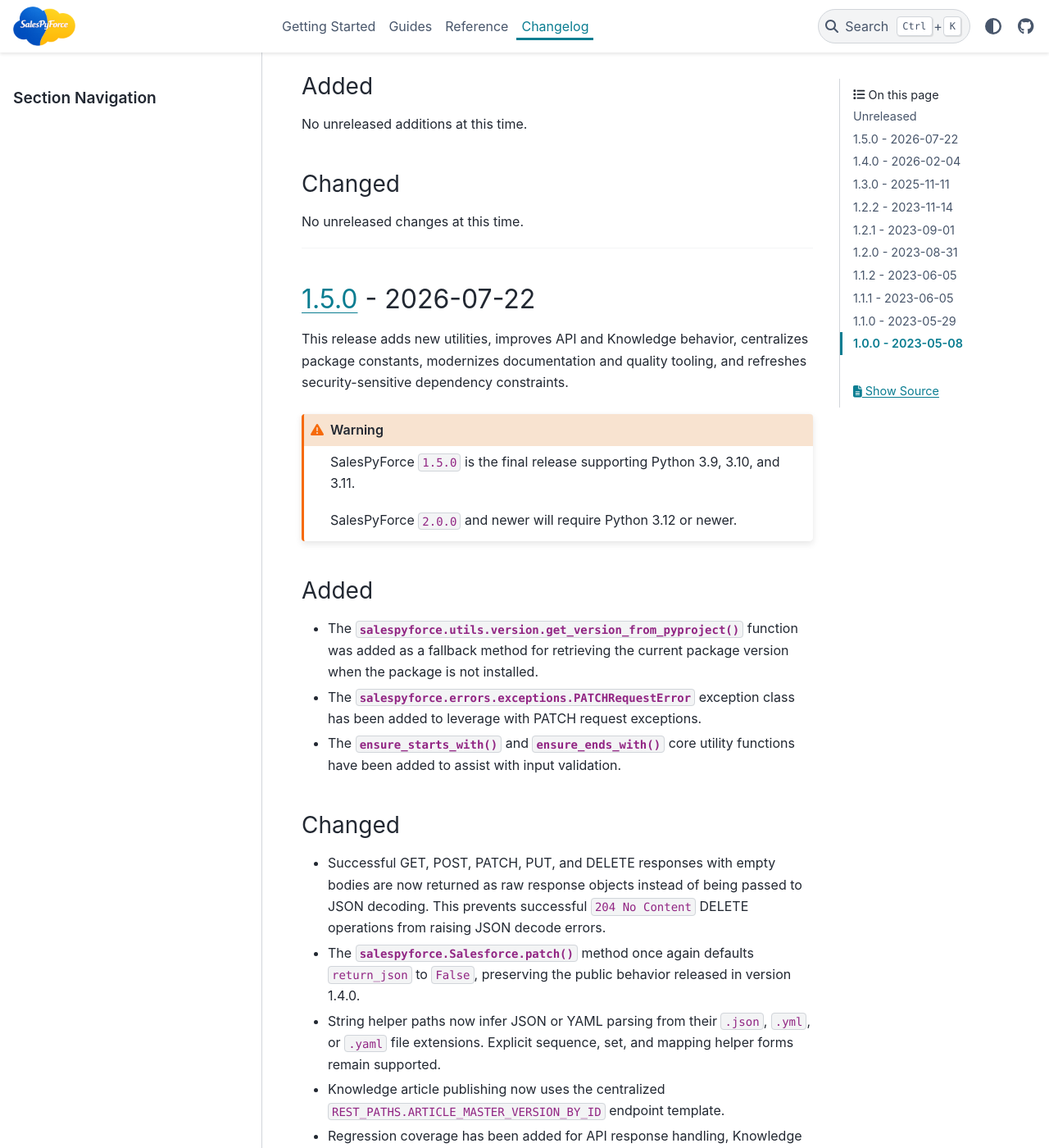
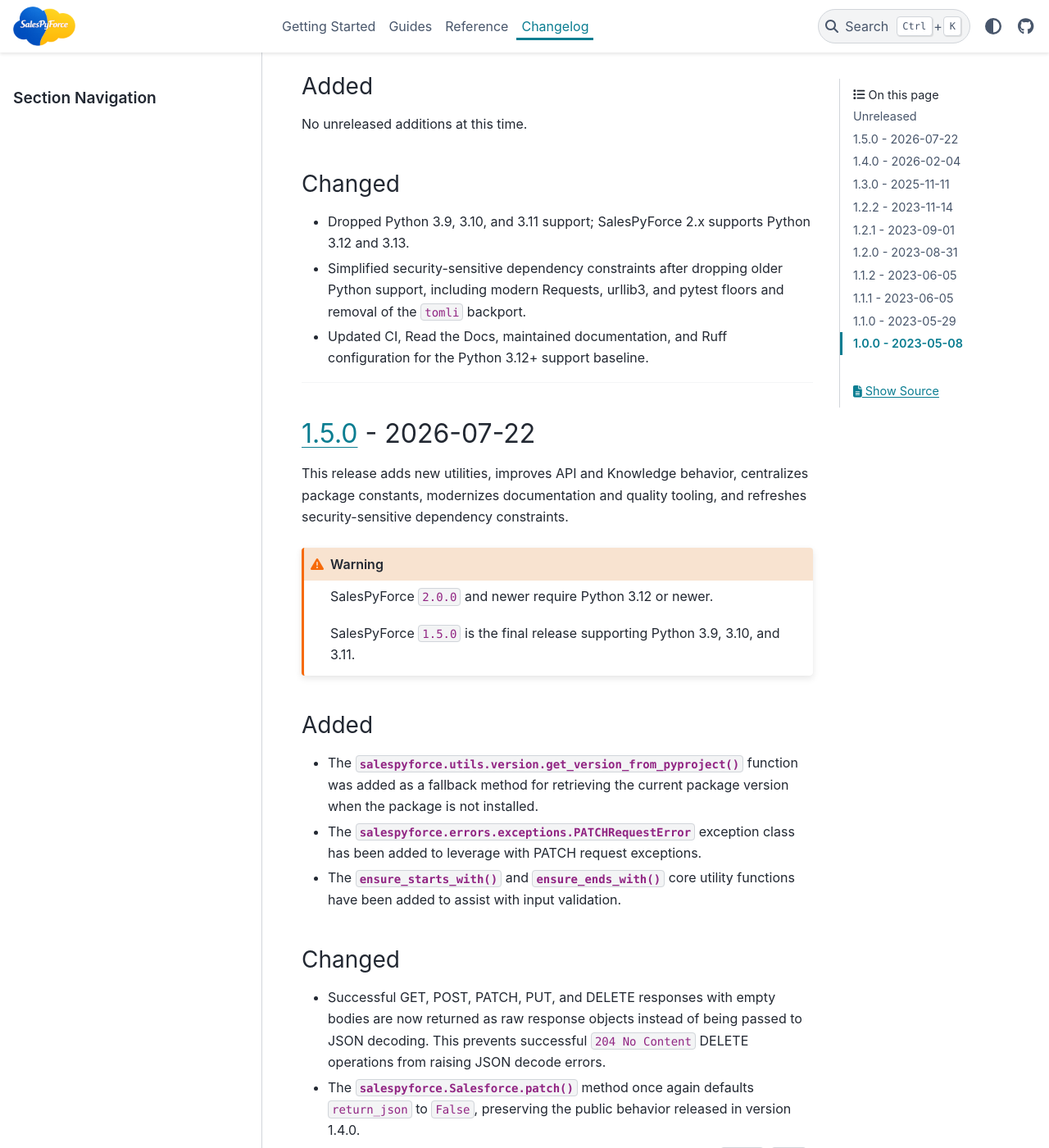
Before and after one commit to jeffshurtliff/salespyforce, a Sphinx documentation site: the page built from docs/CHANGELOG.md, in a window 1280 px wide and 1400 px high, scrolled down 389 px. Shown: the whole window at 82% size. Built offline with Sphinx 7.4.7 and the PyData theme 0.15.4, drawn with Linux system fonts in a browser that asks for light colours; some of the changed text lies outside the part shown.

Commit message:
Dropped support for Python versions below 3.12 for the 2.0.0 release

````diff
--- a/docs/CHANGELOG.md
+++ b/docs/CHANGELOG.md
@@ -18,7 +18,13 @@
 (unreleased-changed)=
 ### Changed
 
-No unreleased changes at this time.
+- Dropped Python 3.9, 3.10, and 3.11 support; SalesPyForce 2.x supports Python 3.12
+  and 3.13.
+- Simplified security-sensitive dependency constraints after dropping older Python
+  support, including modern Requests, urllib3, and pytest floors and removal of the
+  `tomli` backport.
+- Updated CI, Read the Docs, maintained documentation, and Ruff configuration for
+  the Python 3.12+ support baseline.
 
 ---
 (relnotes-1.5.0)=
@@ -29,9 +35,9 @@
 security-sensitive dependency constraints.
 
 ```{warning}
+SalesPyForce `2.0.0` and newer require Python 3.12 or newer.
+
 SalesPyForce `1.5.0` is the final release supporting Python 3.9, 3.10, and 3.11.
-
-SalesPyForce `2.0.0` and newer will require Python 3.12 or newer.
 ```
 
 (relnotes-1.5.0-added)=
@@ -68,7 +74,7 @@
   release, isolates pytest temporary files, and validates built artifacts with Twine.
 - Added prominent README and Sphinx documentation notices that version 1.5.0 is
   the final release supporting Python 3.9 through 3.11 and that version 2.0.0
-  will require Python 3.12 or newer.
+  requires Python 3.12 or newer.
 - The constants used by the package have been centralized within the new
   {py:mod}`salespyforce.constants` module and the other modules have been updated accordingly.
 - The {py:meth}`~salespyforce.Salesforce.download_image` method now logs errors and raises exceptions
@@ -135,8 +141,8 @@
   APIs. pytest is development-only, and the Python 3.9 CI jobs use an isolated,
   owner-only temporary directory on ephemeral runners.
 - Version 1.5.0 is the final SalesPyForce release supporting Python versions below
-  3.12. The next release line will remove these Python 3.9 dependency exceptions
-  when it raises the minimum supported Python version to 3.12.
+  3.12. Version 2.0.0 removes these Python 3.9 dependency exceptions and raises
+  the minimum supported Python version to 3.12.
 
 ---
 (relnotes-1.4.0)=
--- a/docs/getting-started/index.rst
+++ b/docs/getting-started/index.rst
@@ -12,16 +12,16 @@
 
 Before you begin, make sure you have:
 
-- Python 3.9+
+- Python 3.12 or 3.13
 - Access to a Salesforce org
 - A Salesforce user with API permissions
 - Connected App credentials (client key/secret) and security token as needed
 
 .. important::
 
+   SalesPyForce ``2.0.0`` and newer require Python 3.12 or newer.
+
    SalesPyForce ``1.5.0`` is the final release that supports Python 3.9, 3.10, and 3.11.
-
-   SalesPyForce ``2.0.0`` and newer will require Python 3.12 or newer.
 
 For deeper task-based walkthroughs after setup, continue to the :doc:`../guides/index` section.
 For method and exception details, see the :doc:`../reference/index` section.
````
Also changed, not shown: README.md (+4 -4 lines), docs/getting-started/installation.md (+2 -2 lines), docs/getting-started/overview.md (+3 -3 lines), docs/guides/testing.md (+3 -3 lines), docs/index.md (+3 -3 lines), pyproject.toml (+6 -17 lines), requirements.txt (+4 -7 lines), src/salespyforce/utils/version.py (+3 -7 lines), .github/ISSUE_TEMPLATE/bug-report.md, .readthedocs.yaml, 2 other files.
